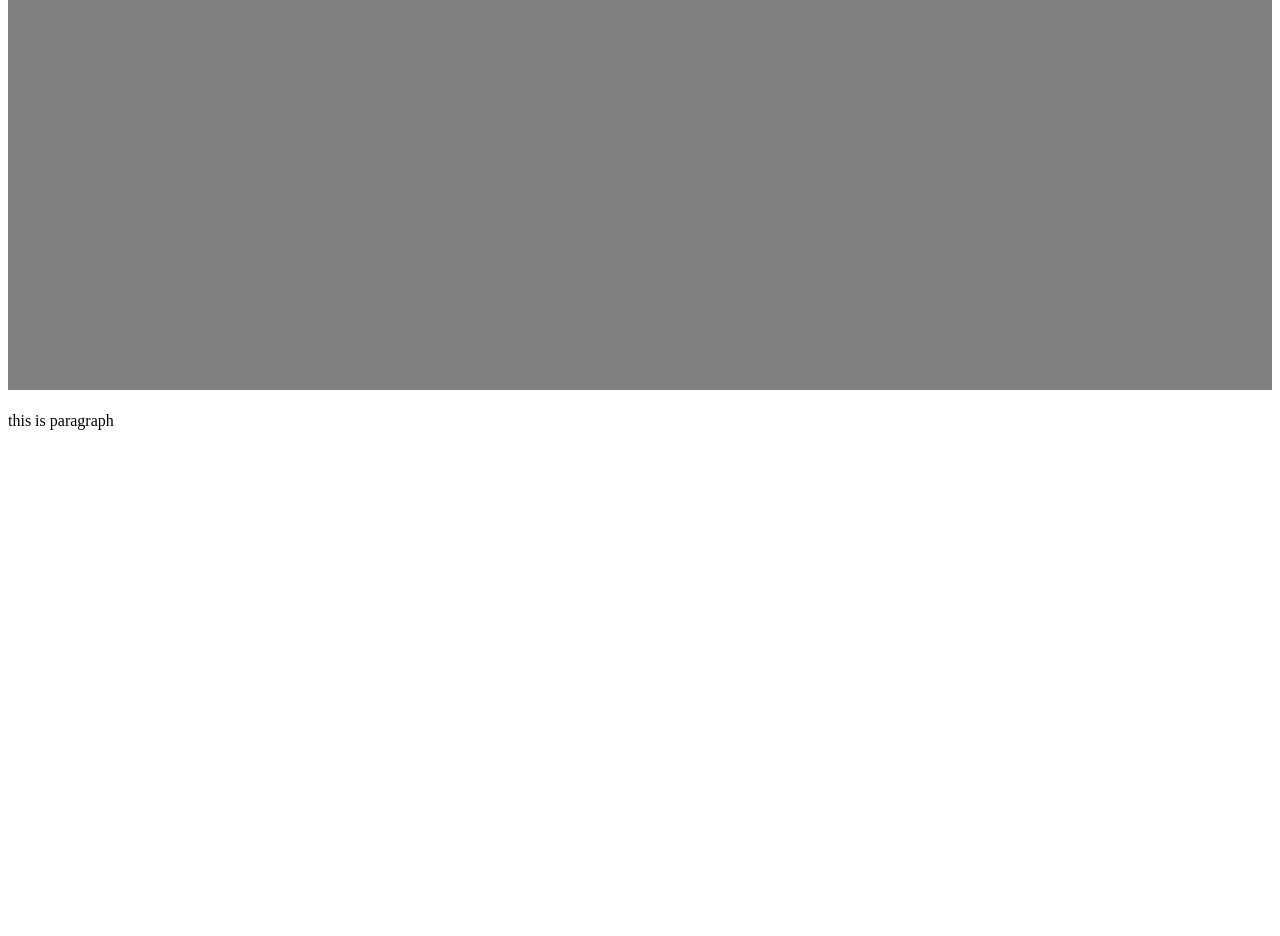
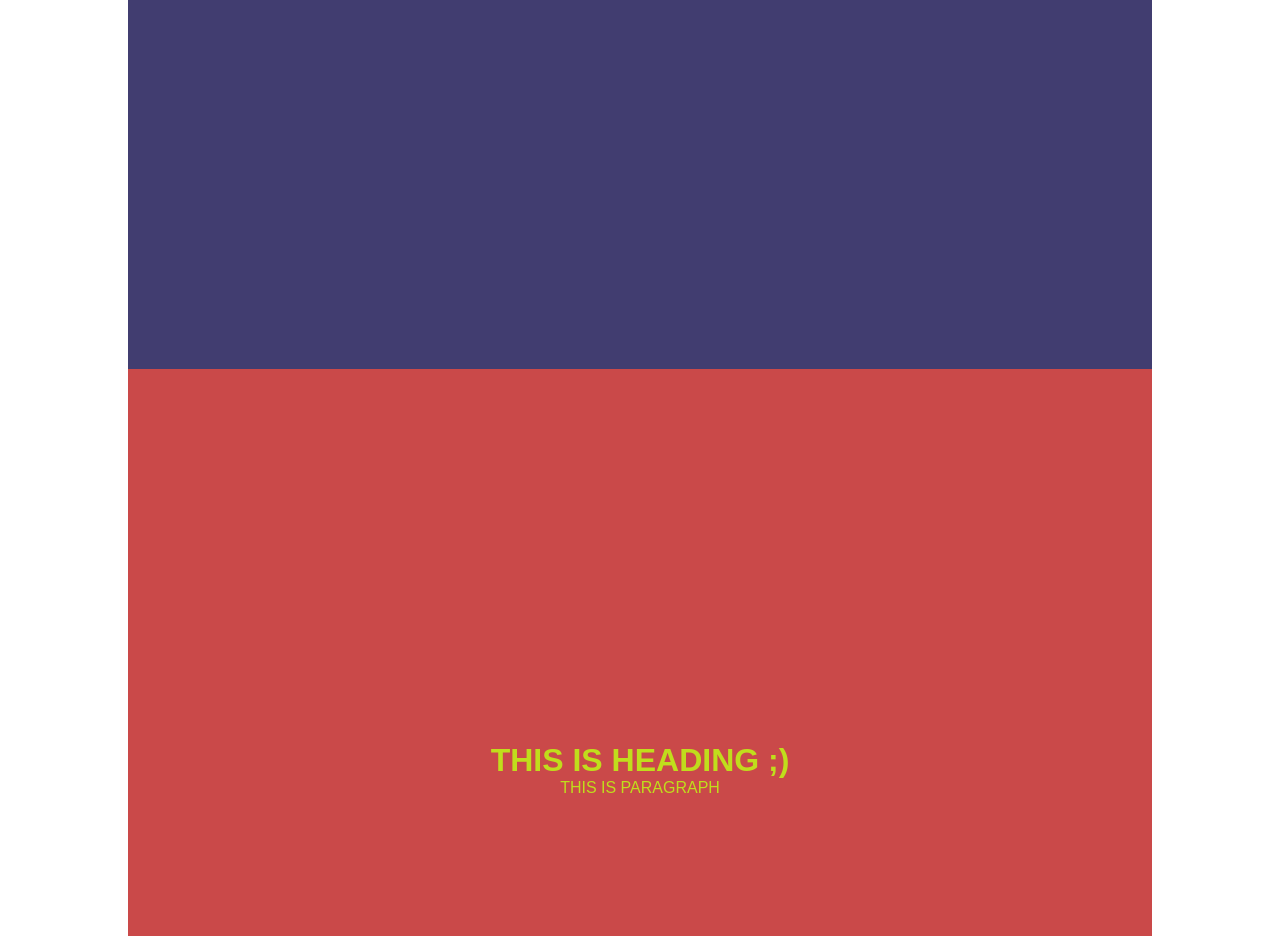
Before and after one commit to dev-sharan/Learnings, a website: page sasstut/index.html in a window 1280 px wide. Shown: the part 431-1367 px from the top of the page. Before the commit the page ends 877 px from the top, so only its background shows below. Drawn offline with Linux system fonts and the light colour scheme.

Commit message:
completed

```diff
--- a/sasstut/index.html
+++ b/sasstut/index.html
@@ -9,5 +9,9 @@
         <h1>this is heading ;)</h1>
         <p>this is paragraph</p>
     </header>
+    <header class="secheader">
+        <h1>this is heading ;)</h1>
+        <p>this is paragraph</p>
+    </header>
 </body>
 </html>
--- /dev/null
+++ b/sasstut/sass/_mixins.scss
@@ -0,0 +1,11 @@
+@mixin headercode($col, $tcol) {
+    width: 100% - 20%;
+    height: 50vh + 70vh - 20vh;
+    background-color: $col;
+    margin: 0 auto;
+    color: $tcol;
+    display: flex;
+    flex-direction: column;
+    justify-content: center;
+    align-items: center;
+}
--- /dev/null
+++ b/sasstut/sass/_variables.scss
@@ -0,0 +1 @@
+$hovercolor: #48dbfb;
--- a/sasstut/sass/main.scss
+++ b/sasstut/sass/main.scss
@@ -1,6 +1,17 @@
-h1 {
-    width: 100%;
-    height: 100vh;
-    background-color: gray;
-    color: white;
+* {margin: 0; padding: 0; font-family: 'Josefin Sans', sans-serif}
+
+@import 'mixins';
+@import 'variables';
+
+header {
+    @include headercode(#413d70 , #9096cc);
+    text-transform: uppercase;
+    h1 {
+        &:hover { color: $hovercolor }
+    }
+
 }
+
+.secheader {
+    @include headercode(#ca4949, #c0dd1c);
+}
```
Also changed, not shown: sasstut/css/style.css.
